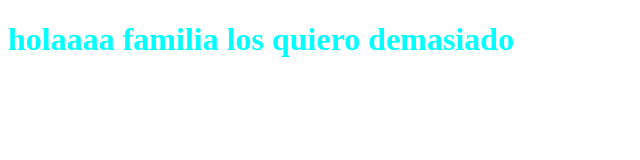
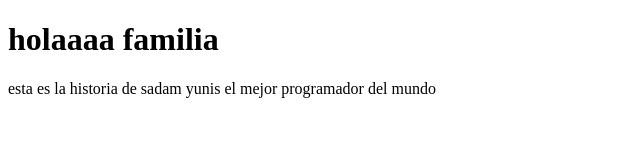
Before and after one commit to sadamyunis/probando-github, a plain HTML site: page proyecto1/index2.html in a window 1280 px wide. Shown: the whole page, without its empty margins (0-640 px from the left). Drawn offline with Linux system fonts and the light colour scheme.

Commit message:
¨comittamiproyecto1¨

```diff
--- a/proyecto1/estilos2.css
+++ b/proyecto1/estilos2.css
@@ -1 +1,2 @@
 body{color: aqua ;font-weight: 600;}
+container{ padding: 10px; background: navy;}
--- a/proyecto1/index2.html
+++ b/proyecto1/index2.html
@@ -1,15 +1,21 @@
 <!DOCTYPE html>
 <html lang="en">
-<head><title> hello mundo</title>
-    <link rel="stylesheet" href="estilos2.css"/>
+<head>
     <meta charset="UTF-8">
     <meta http-equiv="X-UA-Compatible" content="IE=edge">
     <meta name="viewport" content="width=device-width, initial-scale=1.0">
     <title>Document</title>
 </head>
 <body>
-    <h1> holaaaa familia los quiero demasiado
+    <h1> holaaaa familia
 
     </h1>
+    <container>
+<p>esta es la historia de sadam yunis el mejor programador del mundo</p>
+
+
+
+    </container>
+
 </body>
 </html>
```
